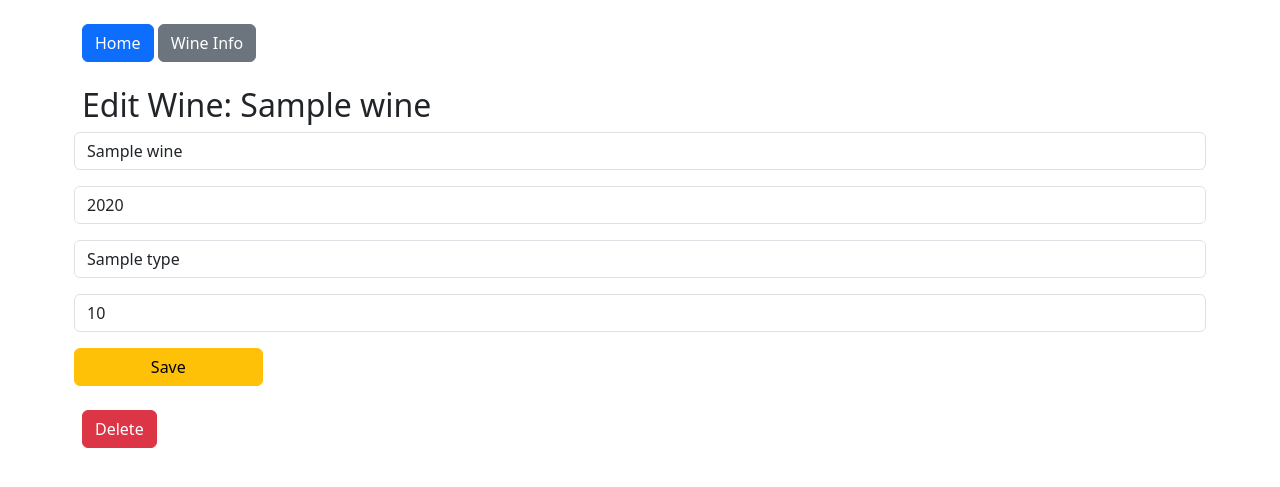
After one commit to Ratcraft/grape, a Flask app: template grape/templates/wine_detail.html in a window 1280 px wide. The commit adds this page. Shown: the top 487 px of the page. Run offline with Flask 3, Linux system fonts and the light colour scheme; the template is opened without the code that fills it: most values are stand-ins (such as "Sample title", 1, 10 or a date in 2020).

Commit message:
better back + crud

```diff
--- a/grape/app.py
+++ b/grape/app.py
@@ -24,5 +24,27 @@ def add_wine():
 def wine_info():
     return render_template('wine_info.html')
 
+@app.route('/wine/<int:wine_id>')
+def wine_detail(wine_id):
+    wine = Wine.get_wine_by_id(wine_id)
+    if not wine:
+        return "Wine not found", 404
+    return render_template("wine_detail.html", wine=wine)
+
+@app.route('/wine/<int:wine_id>/edit', methods=["POST"])
+def edit_wine(wine_id):
+    name = request.form['name']
+    year = request.form['year']
+    type = request.form['type']
+    quantity = request.form['quantity']
+    Wine.update_wine(wine_id, name, year, type, quantity)
+    return redirect(url_for('wine_detail', wine_id=wine_id))
+
+@app.route('/wine/<int:wine_id>/delete', methods=["POST"])
+def delete_wine(wine_id):
+    Wine.delete_wine(wine_id)
+    return redirect(url_for('index'))
+
+
 if __name__ == '__main__':
     app.run(debug=True)
--- a/grape/templates/index.html
+++ b/grape/templates/index.html
@@ -4,10 +4,13 @@
 <ul class="list-group mb-4">
     {% for wine in wines %}
     <li class="list-group-item">
-        <strong>{{ wine[0] }}</strong> ({{ wine[1] }}) – {{ wine[2] }} × {{ wine[3] }}
+        <a href="{{ url_for('wine_detail', wine_id=wine.id) }}">
+            <strong>{{ wine.name }}</strong> ({{ wine.year }}) – {{ wine.type }} × {{ wine.quantity }}
+        </a>
     </li>
     {% endfor %}
 </ul>
+
 
 <h3>Add a Wine</h3>
 <form action="{{ url_for('add_wine') }}" method="post" class="row g-3">
--- a/grape/templates/layout.html
+++ b/grape/templates/layout.html
@@ -5,6 +5,18 @@
     <title>Wine Cellar</title>
     <link href="https://cdn.jsdelivr.net/npm/bootstrap@5.3.3/dist/css/bootstrap.min.css" rel="stylesheet">
 </head>
+<style>
+    a {
+        color: inherit;
+        text-decoration: none;
+    }
+
+    a:hover {
+        text-decoration: underline;
+        color: #333;
+    }
+</style>
+
 <body class="container py-4">
     <nav class="mb-4">
         <a href="{{ url_for('index') }}" class="btn btn-primary">Home</a>
--- /dev/null
+++ b/grape/templates/wine_detail.html
@@ -0,0 +1,17 @@
+{% extends "layout.html" %}
+{% block content %}
+<h2>Edit Wine: {{ wine.name }}</h2>
+
+<form action="{{ url_for('edit_wine', wine_id=wine.id) }}" method="post" class="row g-3 mb-4">
+    <input name="name" value="{{ wine.name }}" class="form-control col-md-3">
+    <input name="year" value="{{ wine.year }}" class="form-control col-md-2">
+    <input name="type" value="{{ wine.type }}" class="form-control col-md-3">
+    <input name="quantity" value="{{ wine.quantity }}" class="form-control col-md-2">
+    <button class="btn btn-warning col-md-2" type="submit">Save</button>
+</form>
+
+<form action="{{ url_for('delete_wine', wine_id=wine.id) }}" method="post">
+    <button type="submit" class="btn btn-danger">Delete</button>
+</form>
+
+{% endblock %}
--- a/grape/templates/wine_info.html
+++ b/grape/templates/wine_info.html
@@ -1,6 +1,6 @@
 {% extends "layout.html" %}
 {% block content %}
 <h2>Wine Showcase</h2>
-<img src="{{ url_for('static', filename='wine.jpg') }}" alt="Wine Bottle" class="img-fluid mb-3">
+<img src="{{ url_for('static', filename='doc/wine.jpg') }}" alt="Wine Bottle" class="img-fluid mb-3">
 <p>Lorem ipsum dolor sit amet, consectetur adipiscing elit. Etiam euismod, nisi eu consectetur convallis, erat sapien sollicitudin ligula, nec vulputate leo lacus a neque.</p>
 {% endblock %}
```
Also changed, not shown: grape/models/wine_model.py (+36 -4 lines).
